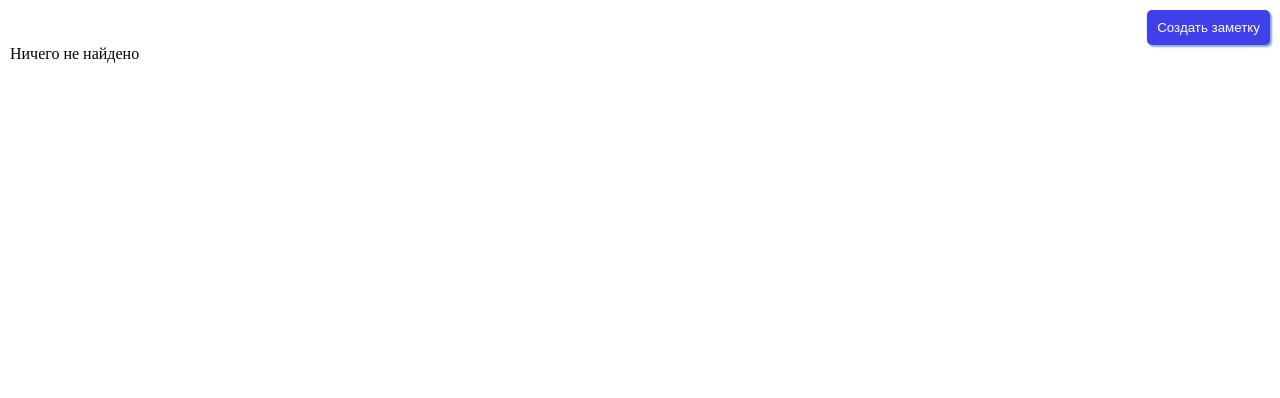
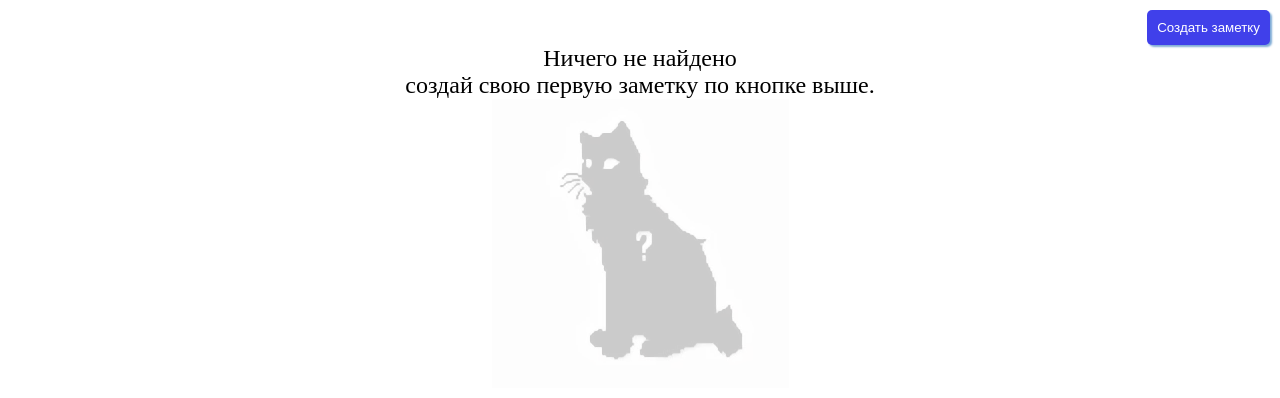
Before and after one commit to martiiian/note-spa, a Vue app: page / in a window 1280 px wide. Shown: the top 398 px of the page. Built offline with nearby package versions, Linux system fonts and the light colour scheme.

Commit message:
Add not found block

```diff
--- a/src/components/App.vue
+++ b/src/components/App.vue
@@ -27,8 +27,16 @@
       />
     </div>
 
-    <div v-else>
-      Ничего не найдено
+    <div v-else class="not-found">
+      <p class="not-found__text">
+        Ничего не найдено<br>
+        создай свою первую заметку по кнопке выше.
+      </p>
+      <img
+        class="not-found__img"
+        src="@/assets/images/cat.png"
+        alt="кот ничего не найдено"
+      >
     </div>
   </div>
 </template>
@@ -120,4 +128,17 @@ function toggleComplete(item: ListItem) {
     align-self: flex-end;
   }
 }
+
+.not-found {
+  display: flex;
+  flex-direction: column;
+  align-items: center;
+  &__img {
+    opacity: 0.2;
+  }
+  &__text {
+    font-size: 24px;
+    text-align: center;
+  }
+}
 </style>
```
Also changed, not shown: src/assets/images/cat.png (added).
